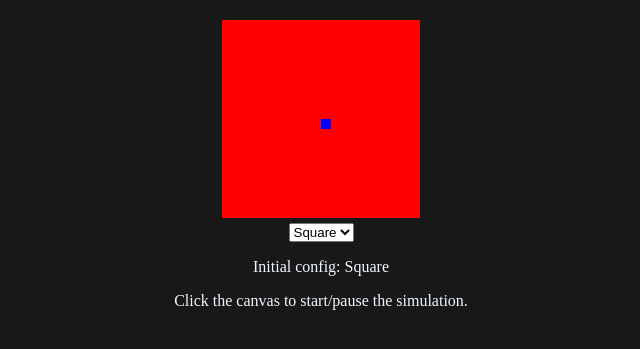
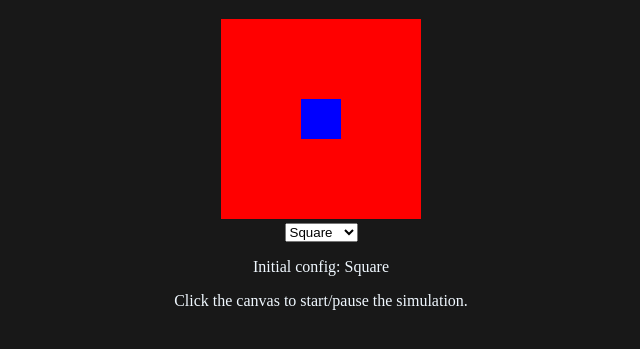
Before and after one commit to JustinSwain/Reaction-Diffusion, a plain HTML site: page index.html in a window 1280 px wide. Shown: the part 61-410 px from the top of the page, without its empty margins (319-959 px from the left). Drawn offline with Linux system fonts and the light colour scheme.

Commit message:
New parameters

```diff
--- a/index.html
+++ b/index.html
@@ -28,6 +28,7 @@
                 <option selected value="Square">Square</option>
                 <option value="X">X</option>
                 <option value="Smile">:)</option>
+                <option value="Random">Random</option>
               </select>
               <p>
                 Initial config: <span id="changed"></span>
--- a/index.js
+++ b/index.js
@@ -1,7 +1,37 @@
-const FEED = 0.055;
-const KILL = 0.062;
-const R_A = 1.0;
-const R_B = 0.5;
+//Default
+// const R_A = 1.0;
+// const R_B = 0.5;
+// const FEED = 0.055;
+// const KILL = 0.062;
+// const DT = 1.0;
+
+//coefficients from https://rajeshrinet.github.io/blog/2016/gray-scott/
+//Bacteria
+// const R_A = 1.4;
+// const R_B = 0.6;
+// const FEED = 0.035;
+// const KILL = 0.065;
+// const DT = 1.0;
+
+// //Coral
+// const R_A = 0.16;
+// const R_B = 0.08;
+// const FEED = 0.060;
+// const KILL = 0.062;
+// const DT = 1.0;
+
+// // Sprials
+// const R_A = 0.12;
+// const R_B = 0.08;
+// const FEED = 0.02;
+// const KILL = 0.05;
+// const DT = 1.0;
+
+// //Zebrafish
+const R_A = 0.16;
+const R_B = 0.08;
+const FEED = 0.035;
+const KILL = 0.06;
 const DT = 1.0;
 
 let canvas = document.getElementById("canvas");
@@ -38,8 +68,8 @@ function init() {
     }
 
     if (initial.textContent === "Square" || initial.textContent === "") {
-        for(let x=100; x<110; x++) {
-            for(let y=100; y<110; y++) {
+        for(let x=80; x<120; x++) {
+            for(let y=80; y<120; y++) {
                 old[x][y].b = 1.0;
             }
         }
@@ -60,6 +90,12 @@ function init() {
         for(let x=60; x<141; x++) {
             for(let y=120; y<130; y++) {
                 old[x][y].b = 1.0;
+            }
+        }
+    } else if (initial.textContent === "Random") {
+        for(let x=0; x<canvas.width; x++) {
+            for(let y=0; y<canvas.height; y++) {
+                old[x][y].b = 0.2 + 0.02*Math.random(1);
             }
         }
     }
@@ -129,11 +165,11 @@ function laplaceB(x,y) {
 }
 
 function drawFrame() {
-    for (var x = 1; x < canvas.width - 1; x++) {
-        for (var y = 1; y < canvas.height - 1; y++) {
+    for (var x = 0; x < canvas.width ; x++) {
+        for (var y = 0; y < canvas.height ; y++) {
             let a = old[x][y].a;
             let b = old[x][y].b;
-            let diff = clamp(a - b);
+            let diff = clamp(a-b);
             let color = getColorRainbow(diff);
             ctx.fillStyle = `rgba(
                 ${color[0]},
```
